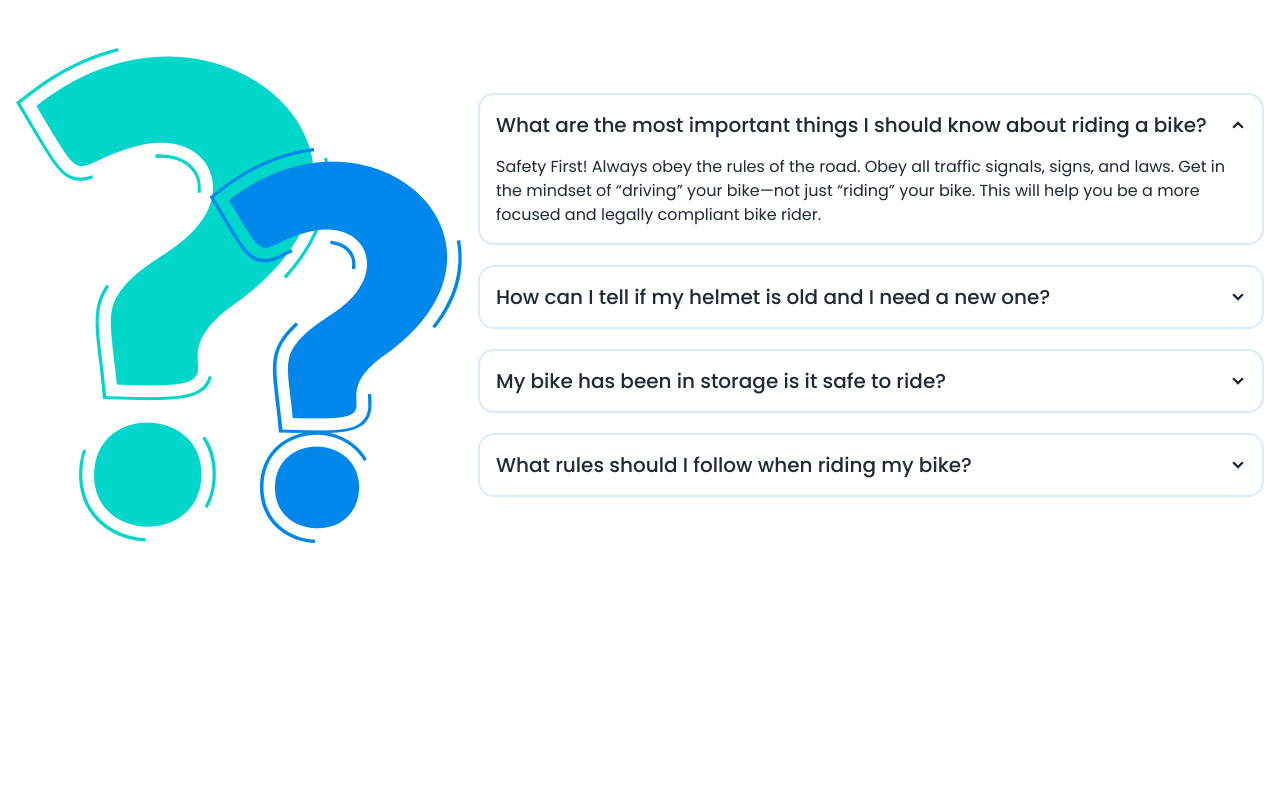
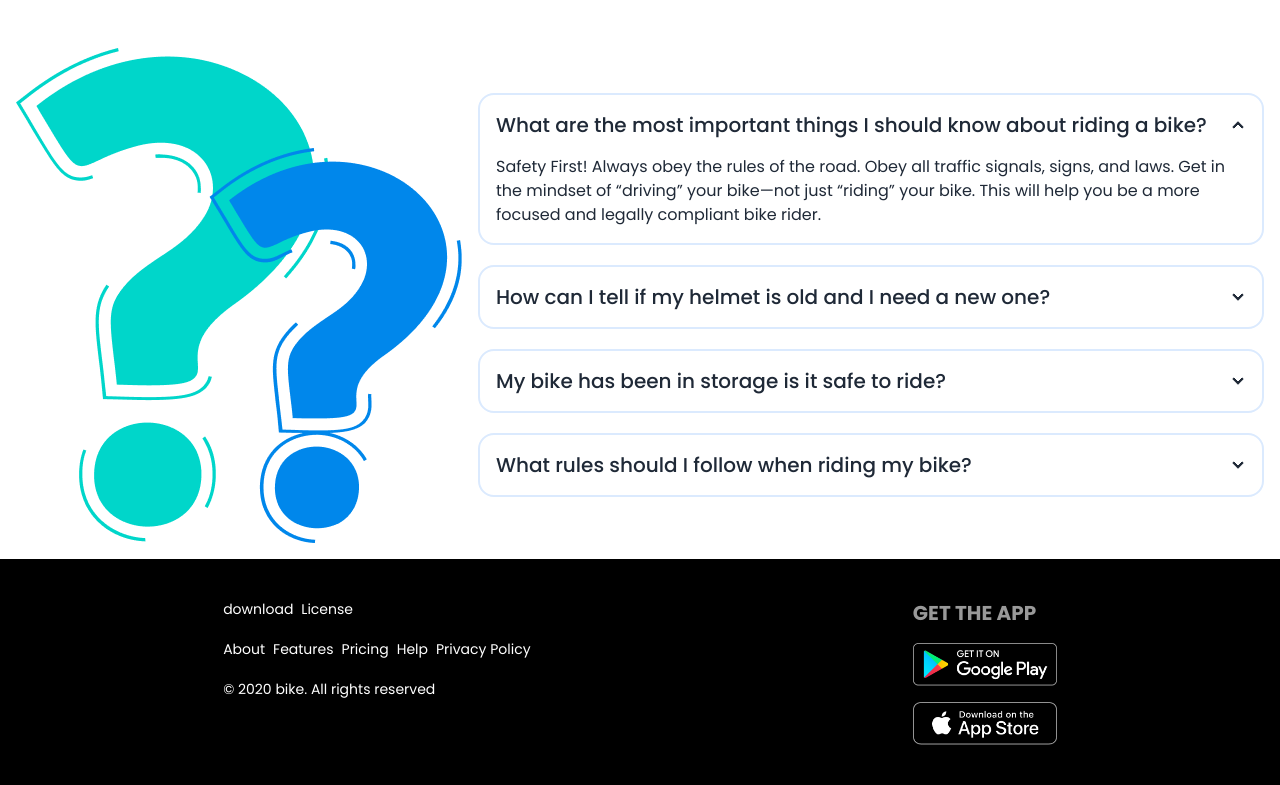
Before and after one commit to RaihanSoft/biker-zone-using-DaisyUi, a plain HTML site: page index.html in a window 1280 px wide. Shown: the part 2539-3324 px from the top of the page. Before the commit the page ends 3098 px from the top, so only its background shows below. Drawn offline with nearby package versions, Linux system fonts and the light colour scheme; a web font is replaced by a local one.

Commit message:
footer added

```diff
--- a/index.html
+++ b/index.html
@@ -409,7 +409,7 @@
                     <div class="hero-content flex-col lg:flex-row ">
 
 
-                        <img src="images/others/faq.png" class="max-w-md rounded-lg" />
+                        <img src="images/others/faq.png" class="max-w-auto rounded-lg" />
 
                         <!-- QNA  -->
 
@@ -497,6 +497,44 @@
     </main>
 
 
+    <!-- footer section  -->
+
+
+    <footer class="footer flex flex-col md:flex-row  justify-around bg-black text-white p-4 md:p-10">
+
+        <div class="space-y-3">
+
+            <aside class="flex gap-2">
+                <p>download</p>
+                <p>License</p>
+            </aside>
+
+            <aside class="flex gap-2">
+                <p>About</p>
+                <p>Features</p>
+                <p>Pricing</p>
+                <p>Help</p>
+                <p>Privacy Policy</p>
+            </aside>
+            <aside>
+                <p>© 2020 bike. All rights reserved</p>
+            </aside>
+
+        </div>
+
+
+        <nav class="">
+            <h6 class="footer-title text-xl">Get the app</h6>
+            <div class="grid grid-cols-1 gap-4">
+
+                <a> <img class="w-36" src=" images/others/android.png" alt=""></a>
+                <a> <img class="w-36" src=" images/others/ios.png" alt=""></a>
+
+            </div>
+        </nav>
+    </footer>
+
+
 </body>
 
 </html>
```
